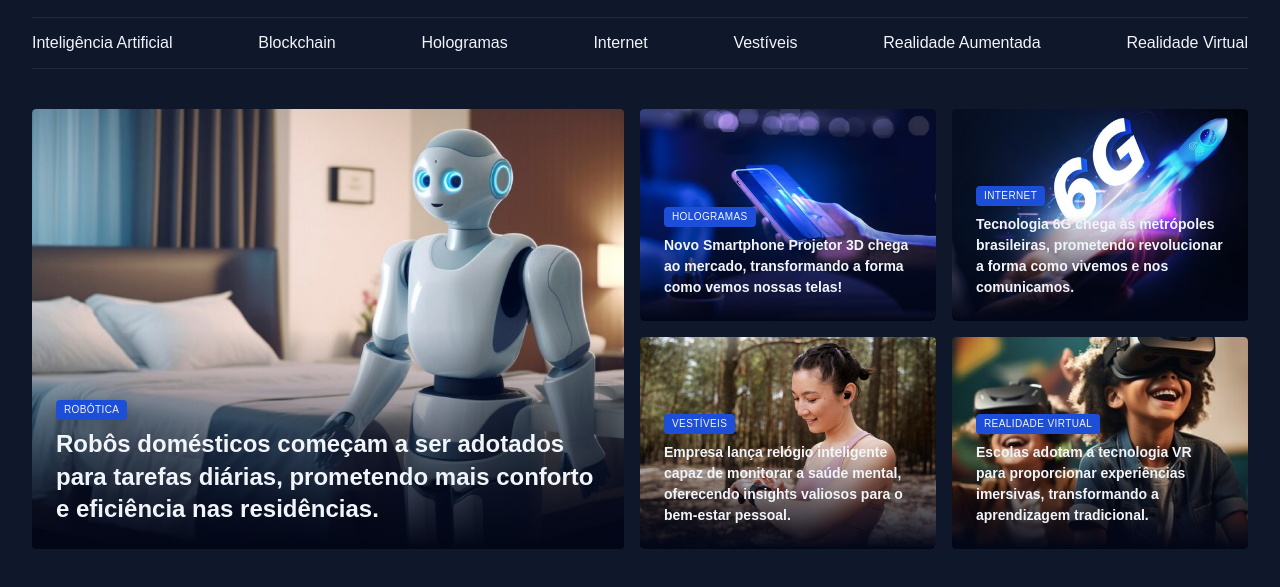
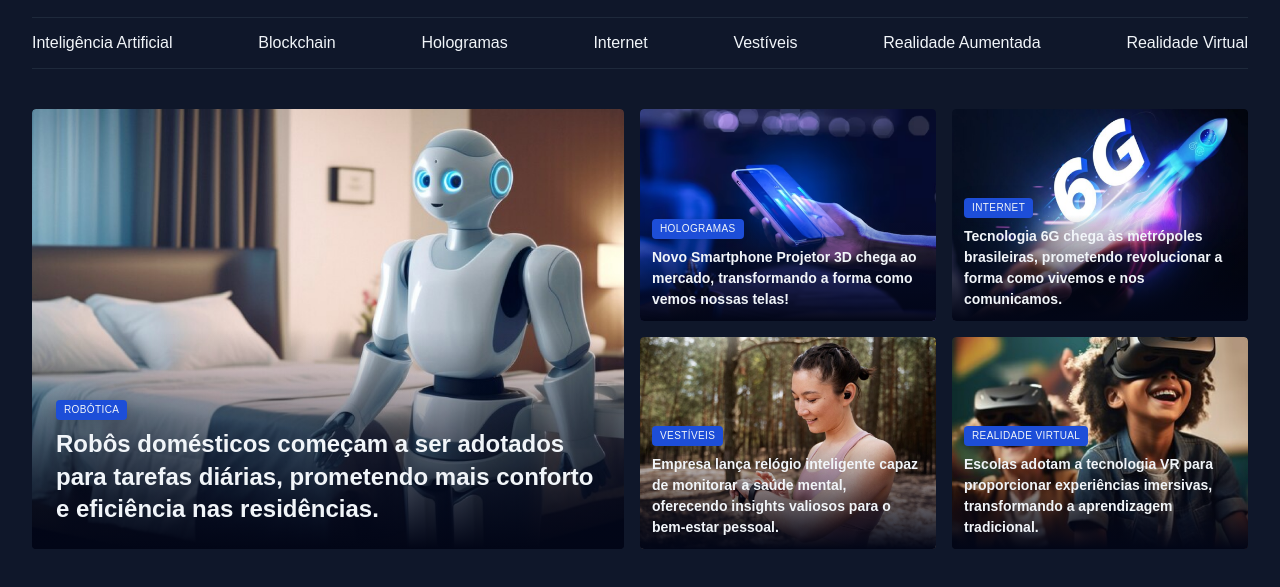
Before and after one commit to s1llva-09/Full-Stack, a plain HTML site: page Technews/index.html in a window 1280 px wide. Shown: the part 55-642 px from the top of the page. Drawn offline with Linux system fonts and the light colour scheme.

Commit message:
ARRUMAÇÃO

```diff
--- a/Technews/styles/sections.css
+++ b/Technews/styles/sections.css
@@ -24,10 +24,9 @@
         figcaption {
             position: absolute;
             bottom: 0;
-
             padding: 24px;
 
-            &::has(.text-lg) {/* procura saber se a classe que esta imposta no parenteses existe e se existir aplica essa alteração para a classe em especifico*/
+            &:has(.text-lg) {/* procura saber se a classe que esta imposta no parenteses existe e se existir aplica essa alteração para a classe em especifico*/
                 padding: 12px;
             }
 
```
